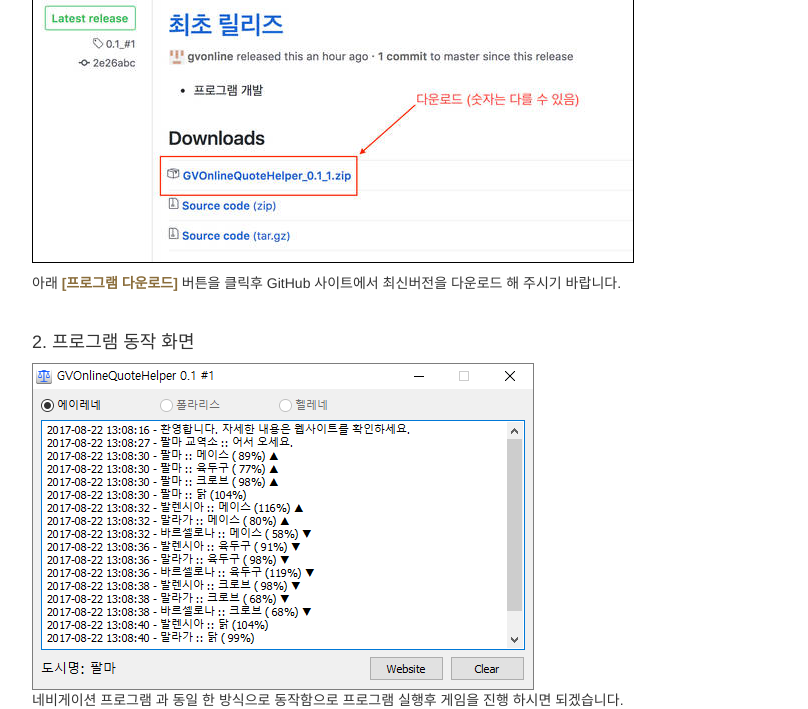
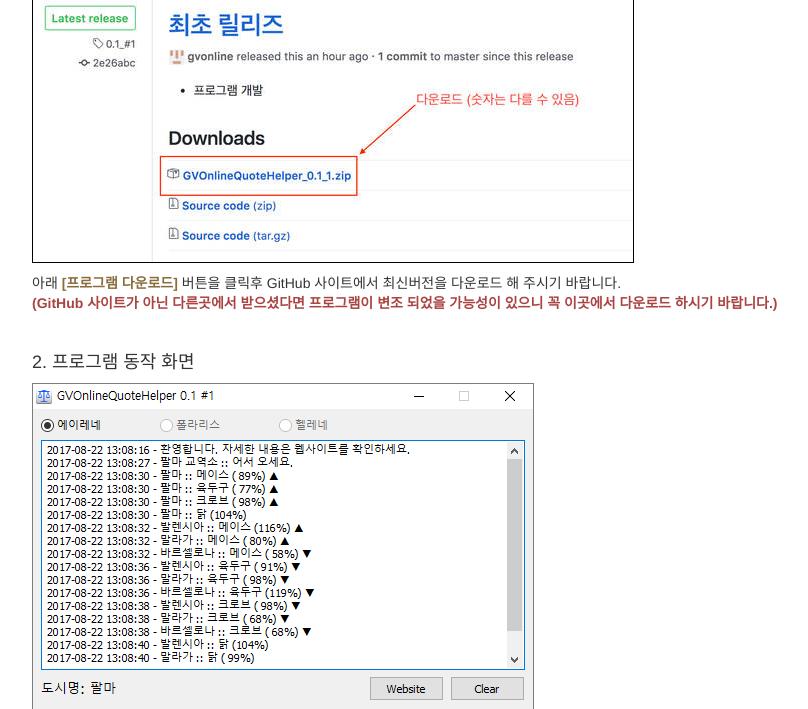
Before and after one commit to gvonline/gvo_helper_web, a PHP site: page /quote/index.php in a window 1280 px wide. Shown: the part 324-1033 px from the top of the page, without its empty margins (38-846 px from the left). Run offline with PHP 8.4, Linux system fonts and the light colour scheme.

Commit message:
Hot fix :: Add download page warning message.

```diff
--- a/quote/index.php
+++ b/quote/index.php
@@ -75,7 +75,8 @@
     <div class="center-block">
         <h4>1. 다운로드 화면</h4>
         <p><img src="/images/image001.jpg" style="border: 1px solid #000;" /></p>
-        <p>아래 <a href="https://github.com/gvonline/gvo_quote/releases/latest" target="_blank"><strong class="text-warning">[프로그램 다운로드]</strong></a> 버튼을 클릭후 GitHub 사이트에서 최신버전을 다운로드 해 주시기 바랍니다.</p>
+        <p>아래 <a href="https://github.com/gvonline/gvo_quote/releases/latest" target="_blank"><strong class="text-warning">[프로그램 다운로드]</strong></a> 버튼을 클릭후 GitHub 사이트에서 최신버전을 다운로드 해 주시기 바랍니다.<br />
+        <strong class="text-danger">(GitHub 사이트가 아닌 다른곳에서 받으셨다면 프로그램이 변조 되었을 가능성이 있으니 꼭 이곳에서 다운로드 하시기 바랍니다.)</strong></p>
         <p><br /></p>
     </div>
     <div class="center-block">
```
